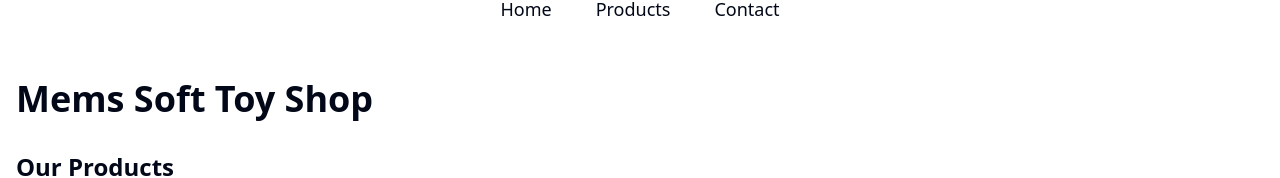
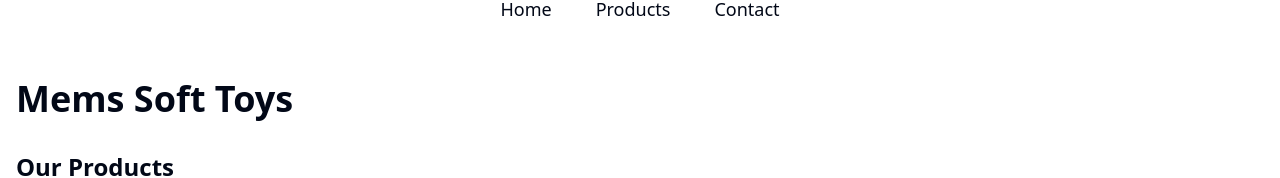
Before and after one commit to memshandmade/memshandmade, a Next.js app: page / in a window 1280 px wide. Shown: the part 129-307 px from the top of the page. Built offline with nearby package versions, Linux system fonts and the light colour scheme; no server answers; the database is empty.

Commit message:
Update page.tsx toys

```diff
--- a/src/app/page.tsx
+++ b/src/app/page.tsx
@@ -4,7 +4,7 @@
 export default function Home() {
   return (
     <main className="container mx-auto px-4 py-8">
-      <h1 className="text-4xl font-bold mb-8">Mems Soft Toy Shop</h1>
+      <h1 className="text-4xl font-bold mb-8">Mems Soft Toys</h1>
       <h2 className="text-2xl font-semibold mb-4">Our Products</h2>
       <ProductList />
       <div className="mt-8">
```
